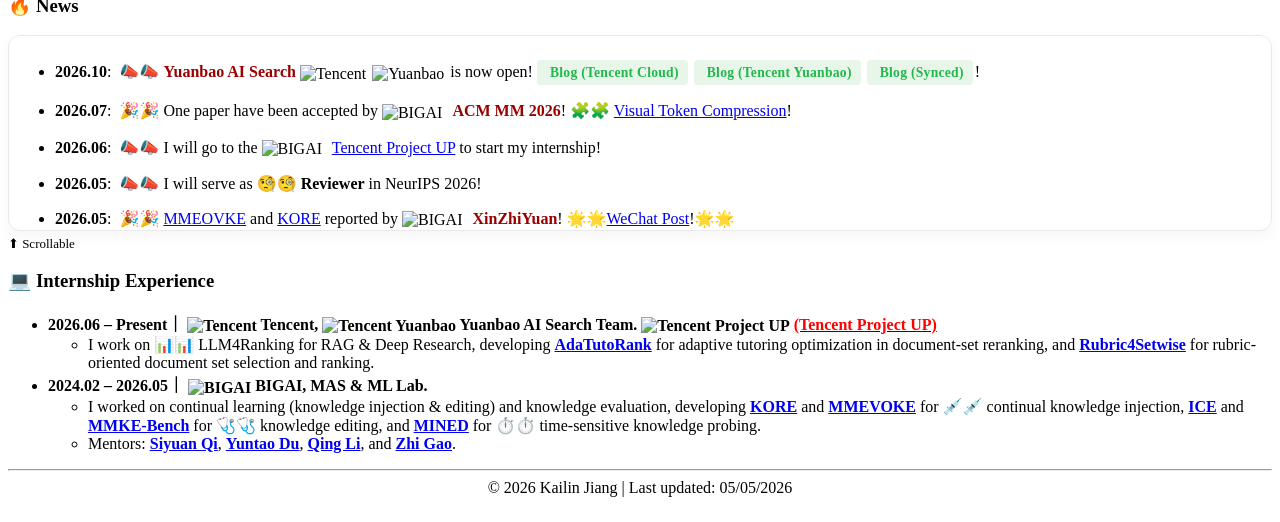
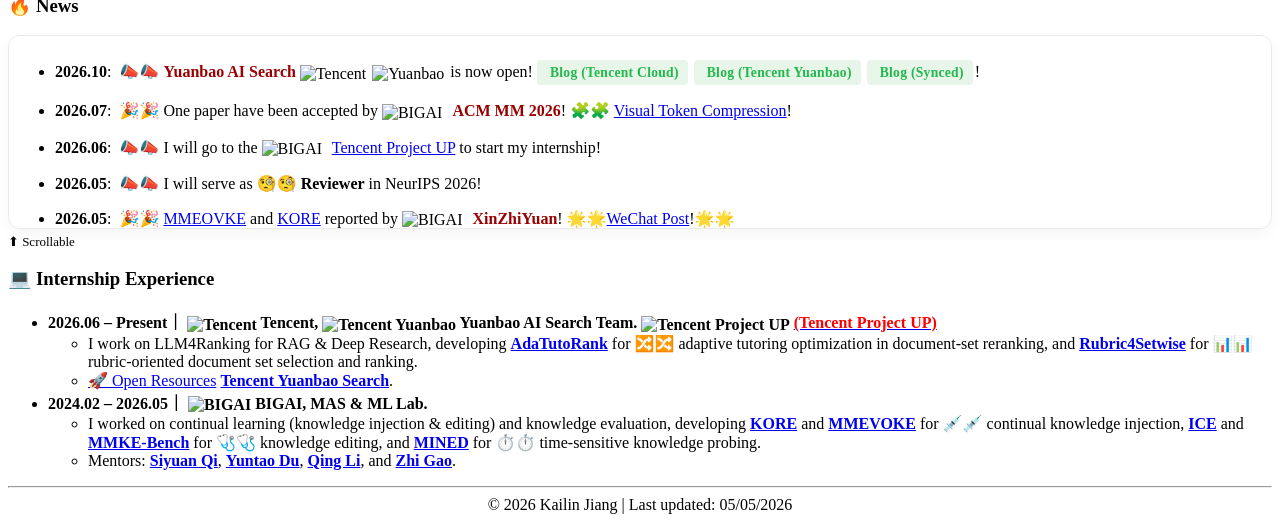
Before and after one commit to kailinjiang/kailinjiang.github.io, a Jekyll site: the page built from _pages/includes/intro.md, in a window 1280 px wide and 900 px high, scrolled down 965 px, cut to the strip 378-900 px from the top of the window. Built offline with Jekyll 4.4.1, drawn with Linux system fonts in a browser that asks for light colours; our own code applies the rules of GitHub Pages for plain Markdown files.

Commit message:
Add reranking icon and resource link
Co-authored-by: Cursor <cursoragent@cursor.com>

```diff
--- a/_pages/includes/intro.md
+++ b/_pages/includes/intro.md
@@ -138,9 +138,16 @@ Currently, I am doing my internship in <strong><a class="entity-link" href="http
 
 
 
+
+
 - **2026.06 – Present｜ <img src="./images/logos/organizations/tencent-brand-color.svg" alt="Tencent" style="height:18px; vertical-align:middle;"> Tencent, <img src="./images/logos/organizations/yuanbao-color.svg" alt="Tencent Yuanbao" style="height:25px; vertical-align:middle;"> Yuanbao AI Search Team. <img src="./images/logos/programs/tencent-project-up.png" alt="Tencent Project UP" style="height:22px; vertical-align:middle;"> <a href="https://join.qq.com/qingyun.html" target="_blank" rel="noopener noreferrer"><span style="color:red">(Tencent Project UP)</span></a>**
-  - I work on 📊📊 LLM4Ranking for RAG & Deep Research, developing [**AdaTutoRank**](https://arxiv.org/abs/2609.32472) for adaptive tutoring optimization in document-set reranking, and [**Rubric4Setwise**](https://arxiv.org/pdf/2607.19747) for rubric-oriented document set selection and ranking.
+  - I work on LLM4Ranking for RAG & Deep Research, developing [**AdaTutoRank**](https://arxiv.org/abs/2609.32472) for 🔀🔀 adaptive tutoring optimization in document-set reranking, and [**Rubric4Setwise**](https://arxiv.org/pdf/2607.19747) for 📊📊 rubric-oriented document set selection and ranking.
+  - <a href="https://cloud.tencent.com/product/wsa" class="btn-link model-release-label">🚀 Open Resources</a> [**Tencent Yuanbao Search**](https://cloud.tencent.com/product/wsa).
 
-- **2024.02 – 2026.05｜ <img src="./images/logos/organizations/bigai-all.png" alt="BIGAI" style="height:32px; vertical-align:middle;"> BIGAI, MAS & ML Lab.**
+
+
+
+
+- **2024.02 – 2026.05｜ <img src="./images/logos/organizations/bigai-all.png" alt="BIGAI" style="height:36px; vertical-align:middle;"> BIGAI, MAS & ML Lab.**
   - I worked on continual learning (knowledge injection & editing) and knowledge evaluation, developing [**KORE**](https://arxiv.org/pdf/2510.19316) and [**MMEVOKE**](https://arxiv.org/pdf/2505.24449) for 💉💉 continual knowledge injection, [**ICE**](https://arxiv.org/pdf/2406.11194) and [**MMKE-Bench**](https://arxiv.org/pdf/2502.19870) for 🩺🩺 knowledge editing, and [**MINED**](https://arxiv.org/pdf/2510.19457) for ⏱️⏱️ time-sensitive knowledge probing.
   - Mentors: [**Siyuan Qi**](https://scholar.google.com/citations?user=ePclJR4AAAAJ), [**Yuntao Du**](https://yuntaodu.github.io/), [**Qing Li**](https://liqing.io/), and [**Zhi Gao**](https://zhigao2017.github.io/).
```
